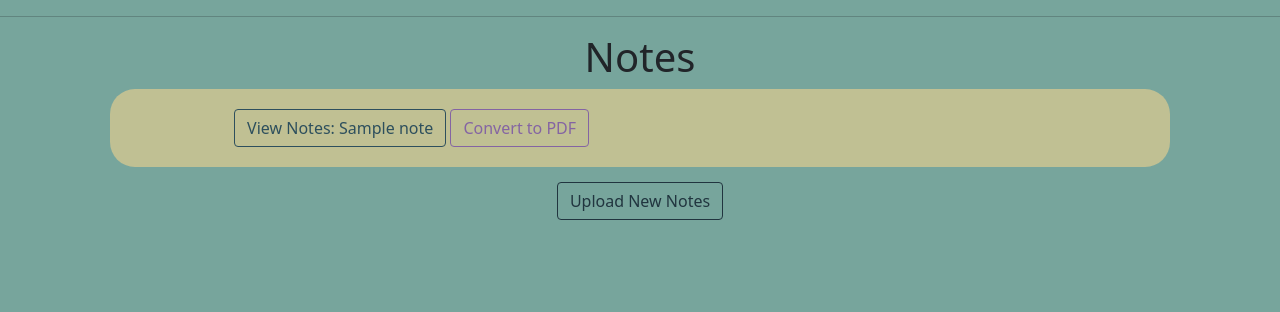
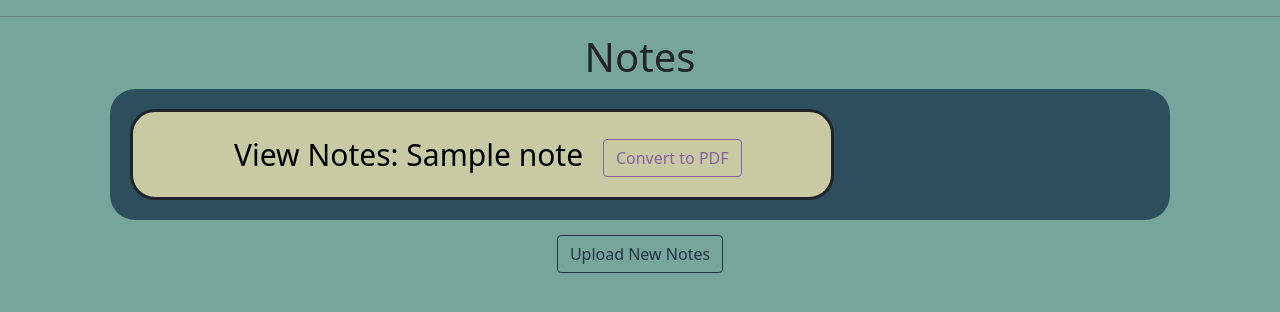
Before and after one commit to EtienneDevictor/Team-1, a Flask app: page /viewnotes/1 in a window 1280 px wide. Shown: the part 64-376 px from the top of the page. Run offline with Flask 2, Linux system fonts and the light colour scheme; a user stored in the database is signed in; tables that the repository leaves empty hold one stand-in row (values such as "Sample post"); some libraries are stand-ins or nearby versions.

Commit message:
visual changes to ui in viewnotes.html

```diff
--- a/app/templates/viewnotes.html
+++ b/app/templates/viewnotes.html
@@ -1,10 +1,10 @@
 {% extends "base.html" %}
 {% block content %}
 <h1> {{ title }} </h1>
-<div class=grid-container style="background-color: #c0c093;">
+<div class=grid-container>
 {% for titles in names %}
-    <div>
-        <a class="btn btn-secondary" style="border-color: #2D4f5D; color: #2D4f5D;" href=/app/static/mdFiles/{{ titles }}>View Notes: {{ titles }}</a>
+    <div class=grid-item>
+        <a class="grid_btn" href=/app/static/mdFiles/{{ titles }}>View Notes: {{ titles }}</a>
         <a class="btn btn-secondary" style="border-color:rgb(132, 100, 163); color:rgb(132, 100, 163)" href=/app/static/mdFiles/{{titles}}/convert>Convert to PDF</a>
     </div>
 {% endfor %}
```
